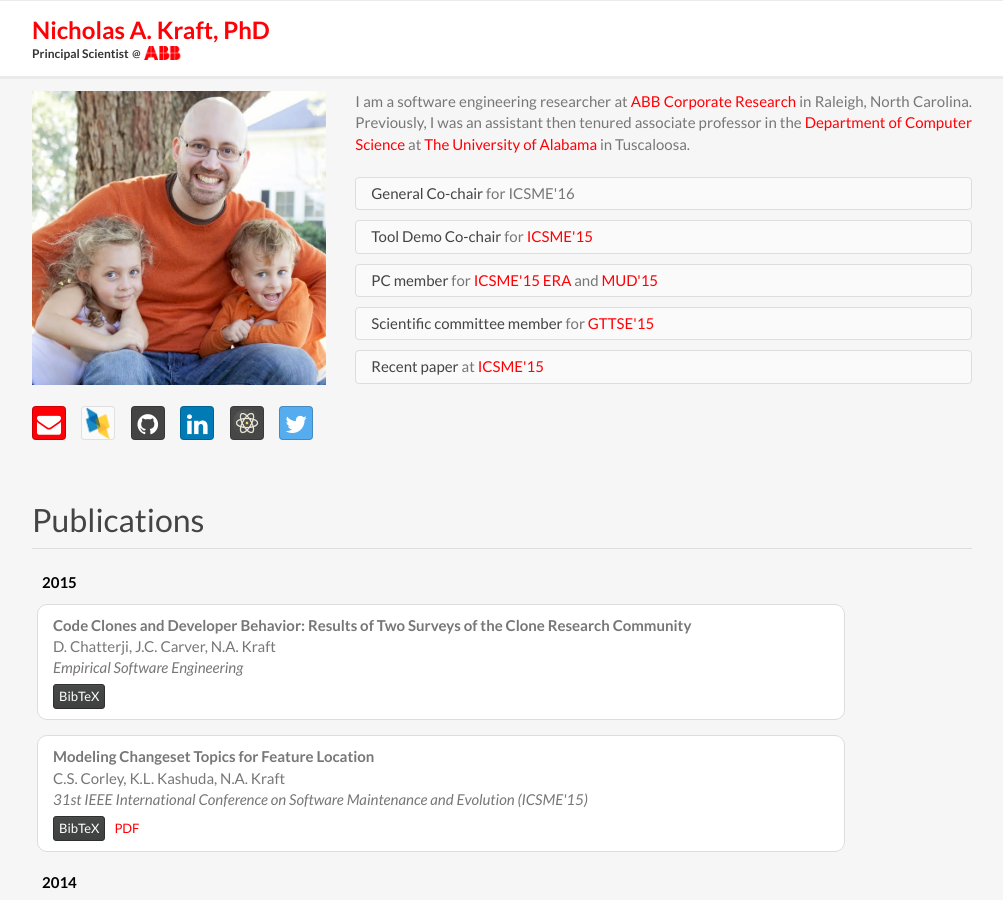
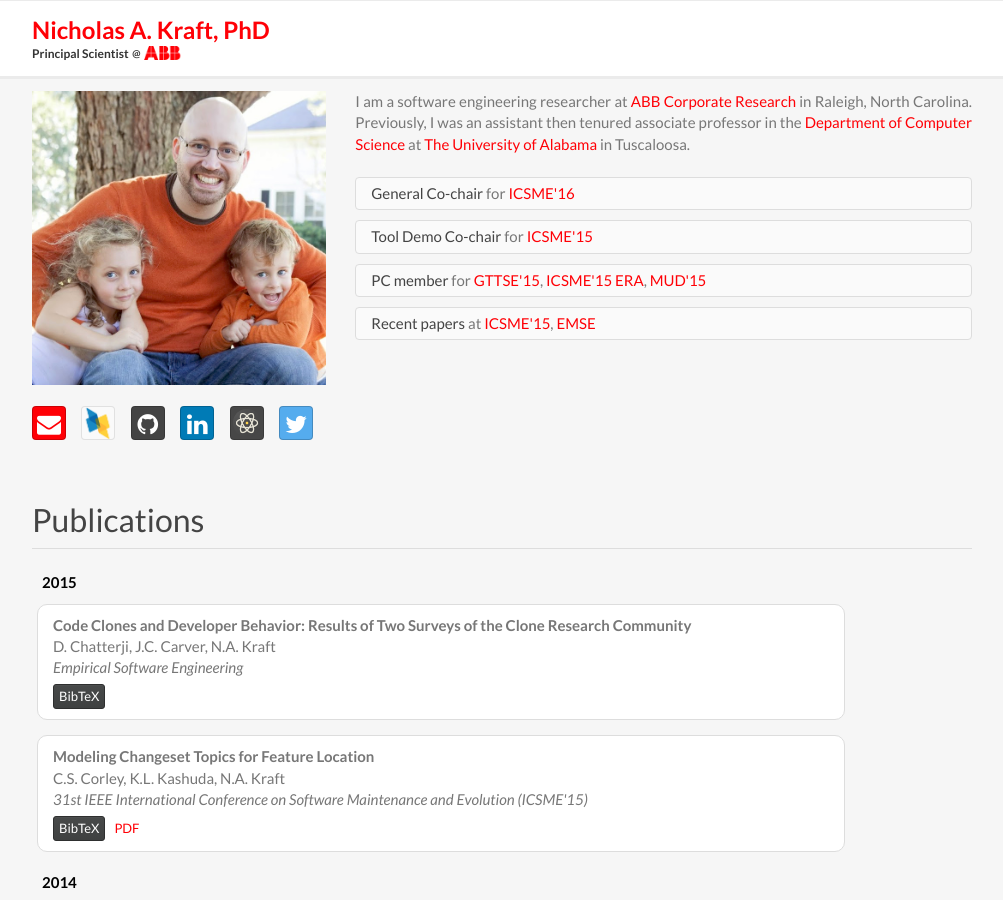
Before and after one commit to nkraft/nkraft.github.io, a Jekyll site: the page built from index.html, in a window 1280 px wide and 900 px high. Shown: the whole window, without its empty margins (138-1141 px from the left). Built offline with Jekyll 4.4.1, drawn with Linux system fonts in a browser that asks for light colours; nearby versions of some CDN libraries.

Commit message:
update recent activity

```diff
--- a/_includes/header.html
+++ b/_includes/header.html
@@ -57,27 +56,19 @@
                                     <span class="list-group-item-heading">PC member</span>
                                     <span class="list-group-item-text">
                                         for
-                                        <a href="http://www.icsme.uni-bremen.de/cfp_era.php">ICSME'15 ERA</a>
-                                        and
+                                        <a href="http://gttse.wikidot.com/2015:welcome">GTTSE'15</a>,
+                                        <a href="http://www.icsme.uni-bremen.de/cfp_era.php">ICSME'15 ERA</a>,
                                         <a href="http://sback.it/mud2015">MUD'15</a>
                                     </span>
                                 </li>
                             </ul>
                             <ul class="list-group">
                                 <li class="list-group-item">
-                                    <span class="list-group-item-heading">Scientific committee member</span>
-                                    <span class="list-group-item-text">
-                                        for
-                                        <a href="http://gttse.wikidot.com/2015:welcome">GTTSE'15</a>
-                                    </span>
-                                </li>
-                            </ul>
-                            <ul class="list-group">
-                                <li class="list-group-item">
-                                    <span class="list-group-item-heading">Recent paper</span>
+                                    <span class="list-group-item-heading">Recent papers</span>
                                     <span class="list-group-item-text">
                                         at
-                                        <a href="http://www.icsme.uni-bremen.de">ICSME'15</a>
+                                        <a href="http://www.icsme.uni-bremen.de">ICSME'15</a>,
+                                        <a href="http://www.springer.com/computer/swe/journal/10664">EMSE</a>
                                     </span>
                                 </li>
                             </ul>
```
Also changed, not shown: other parts of _includes/header.html (+1 -2 lines).
